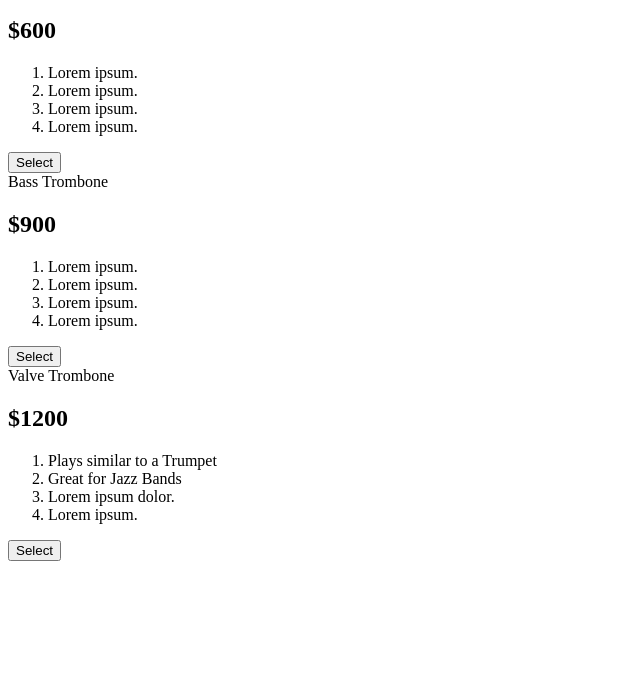
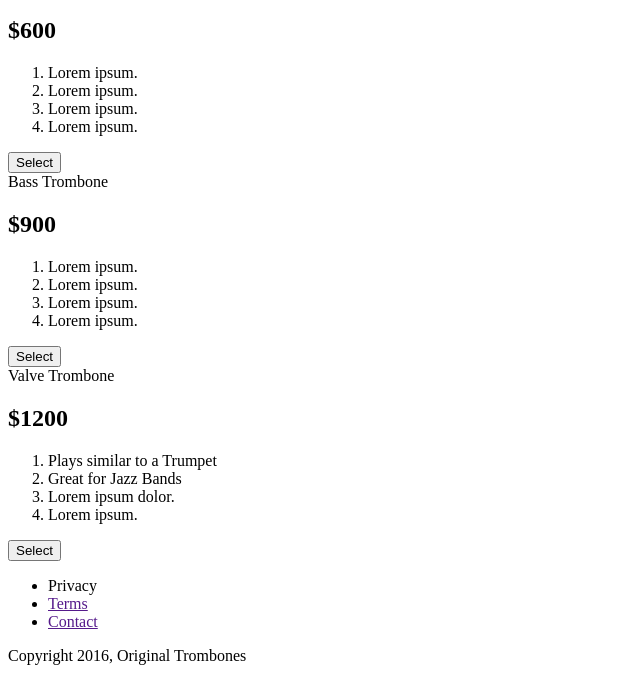
Before and after one commit to WillyStorm/Samuel-Veljko, a plain HTML site: page index.html in a window 1280 px wide. Shown: the part 1256-1929 px from the top of the page, without its empty margins (0-640 px from the left). Before the commit the page ends 1825 px from the top, so only its background shows below. Drawn offline with Linux system fonts and the light colour scheme.

Commit message:
Html finshed with footer

```diff
--- a/index.html
+++ b/index.html
@@ -117,4 +117,18 @@
         </ol>
         <button class="btn">Select</button>
      </div>
- </section><!-- end of products -->
+ </section><!-- end of products --><footer><!-- footer -->
+    <ul>
+        <li><a href=""></a>Privacy</li>
+        <li><a href="">Terms</a></li>
+        <li><a href="">Contact</a></li>
+    </ul>
+    <span>Copyright 2016, Original Trombones</span>
+</footer>
+</div>
+</div>
+
+</div>
+</div>
+</body>
+</html>
```
